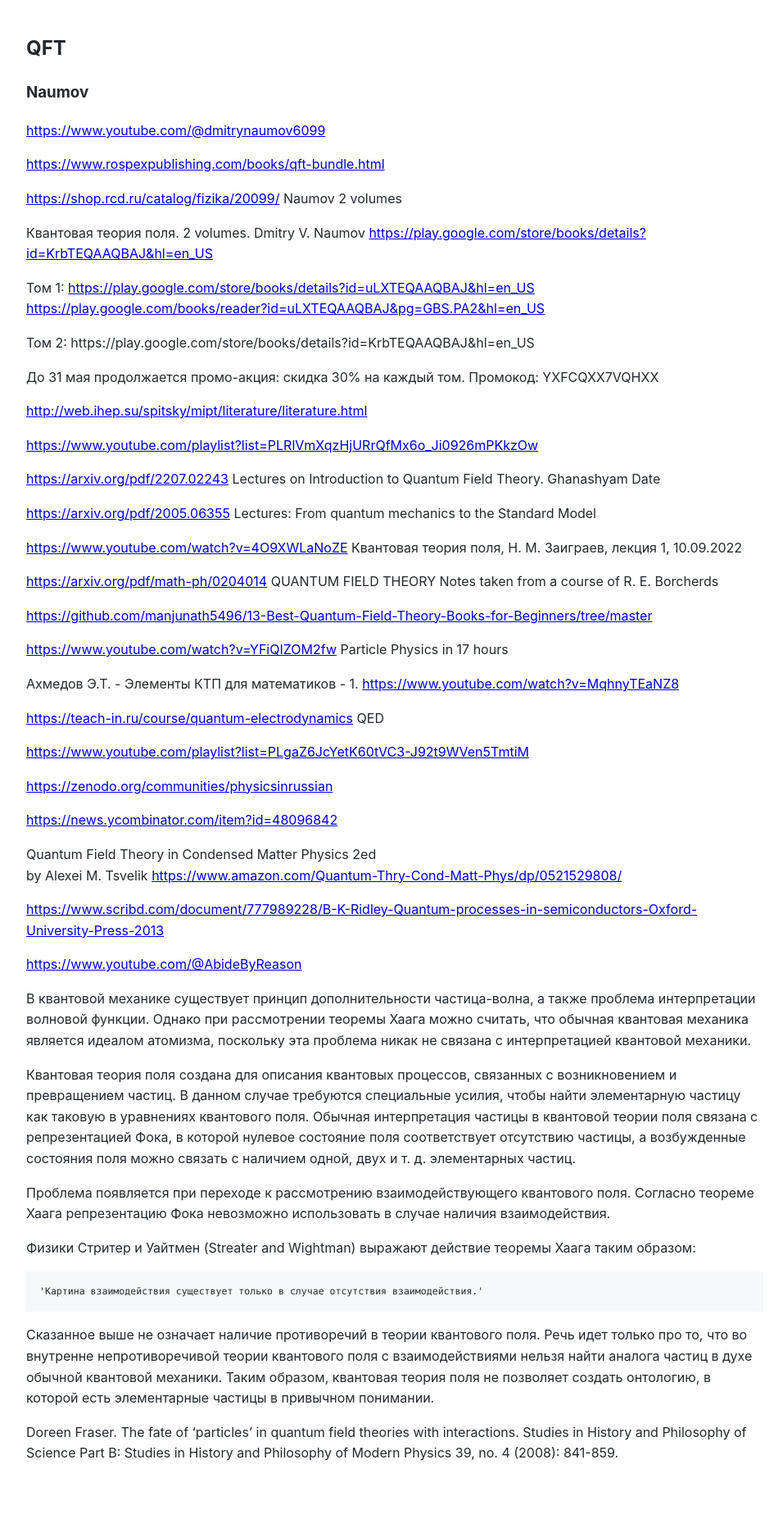
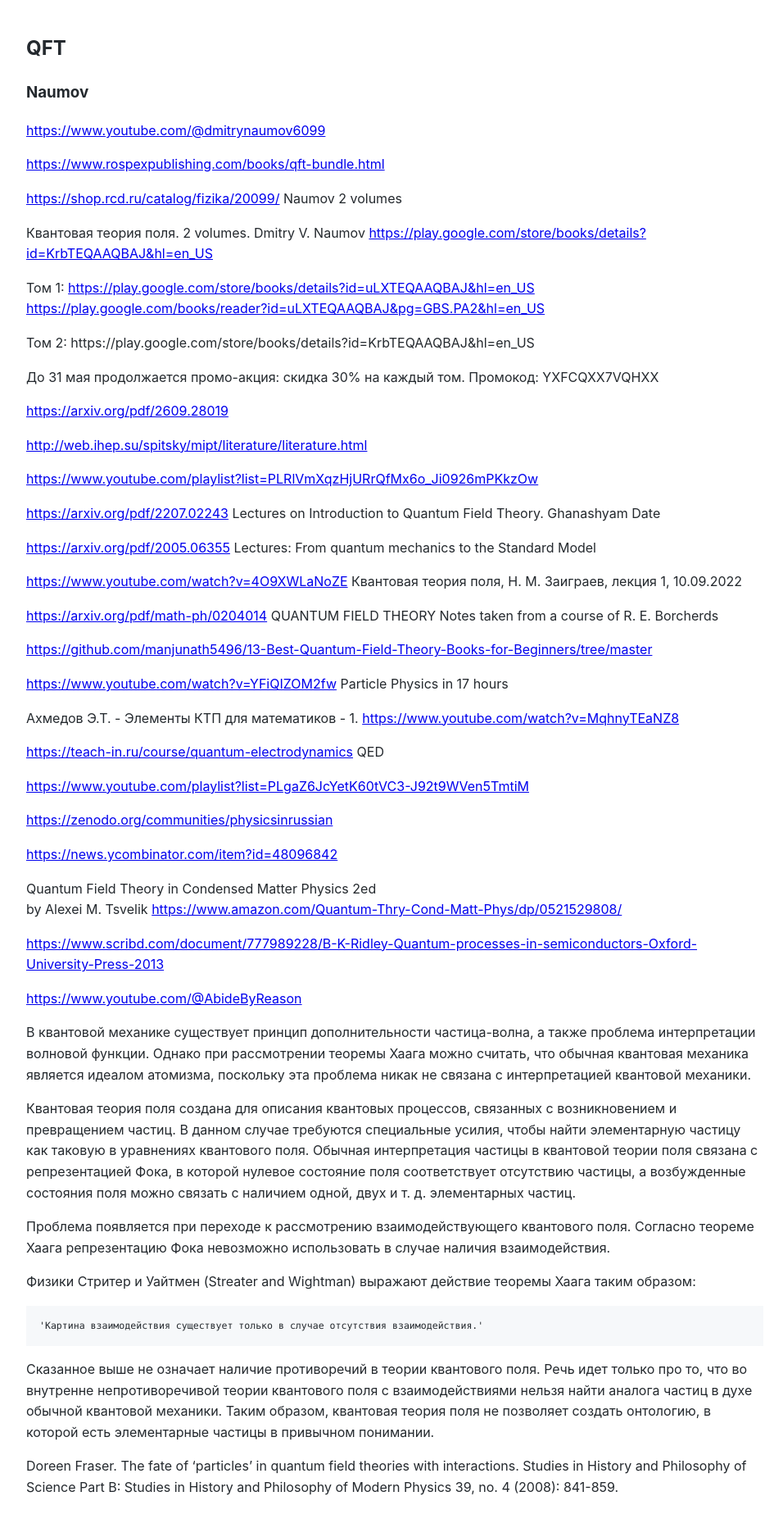
Before and after one commit to Michael-Lubinsky/michael-lubinsky.github.com, a Jekyll site: the page built from physics/qft.md, in a window 1280 px wide. Shown: the whole page at 82% size, without its empty margins (158-1114 px from the left). Built offline with Jekyll 4.4.1, drawn with Linux system fonts in a browser that asks for light colours; our own code applies the rules of GitHub Pages for plain Markdown files; before the commit the page ends 1822 px from its top, so only the background shows below that.

Commit message:
Add link to arXiv paper in qft.md

```diff
--- a/physics/qft.md
+++ b/physics/qft.md
@@ -19,7 +19,7 @@
 До 31 мая продолжается промо-акция: скидка 30% на каждый том.
 Промокод: YXFCQXX7VQHXX
 
-
+ <https://arxiv.org/pdf/2609.28019>
 
 <http://web.ihep.su/spitsky/mipt/literature/literature.html>
 
```
